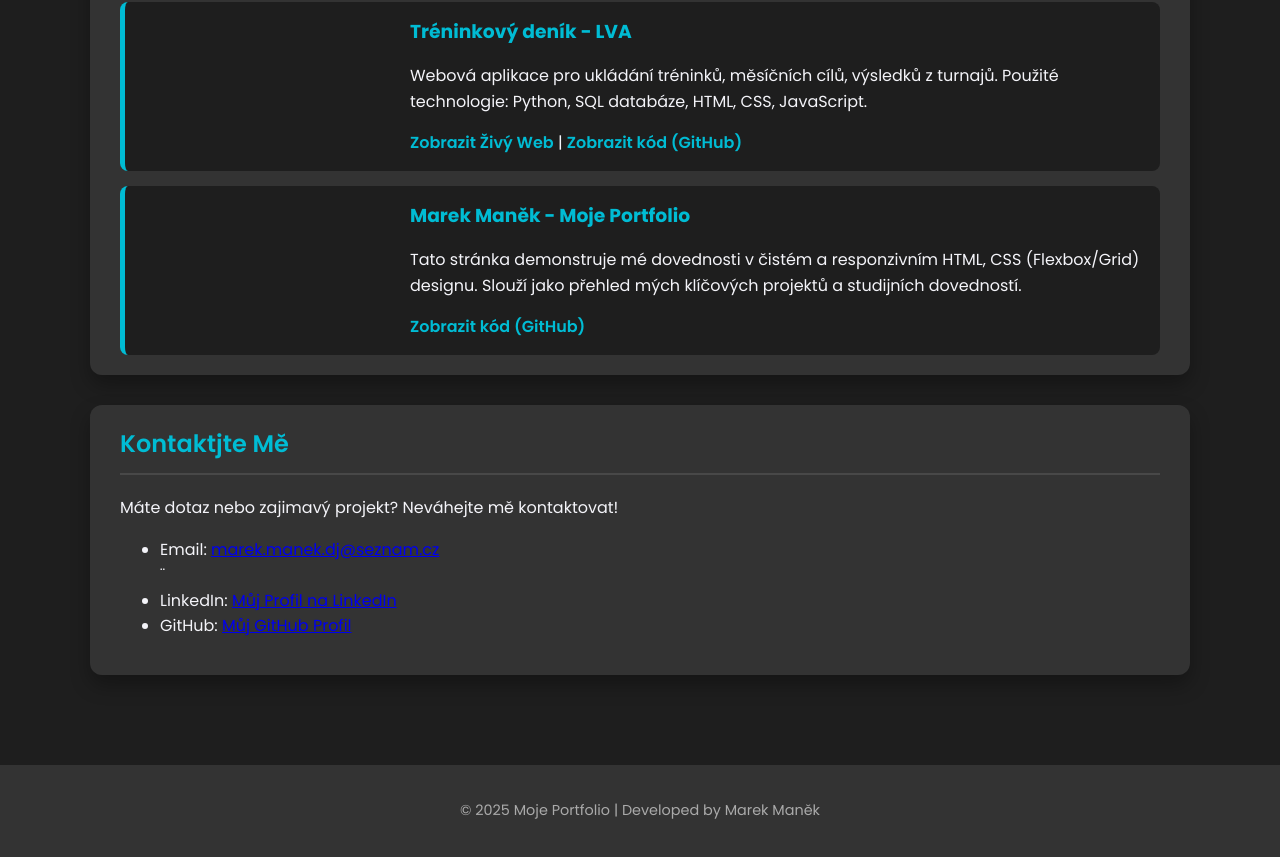
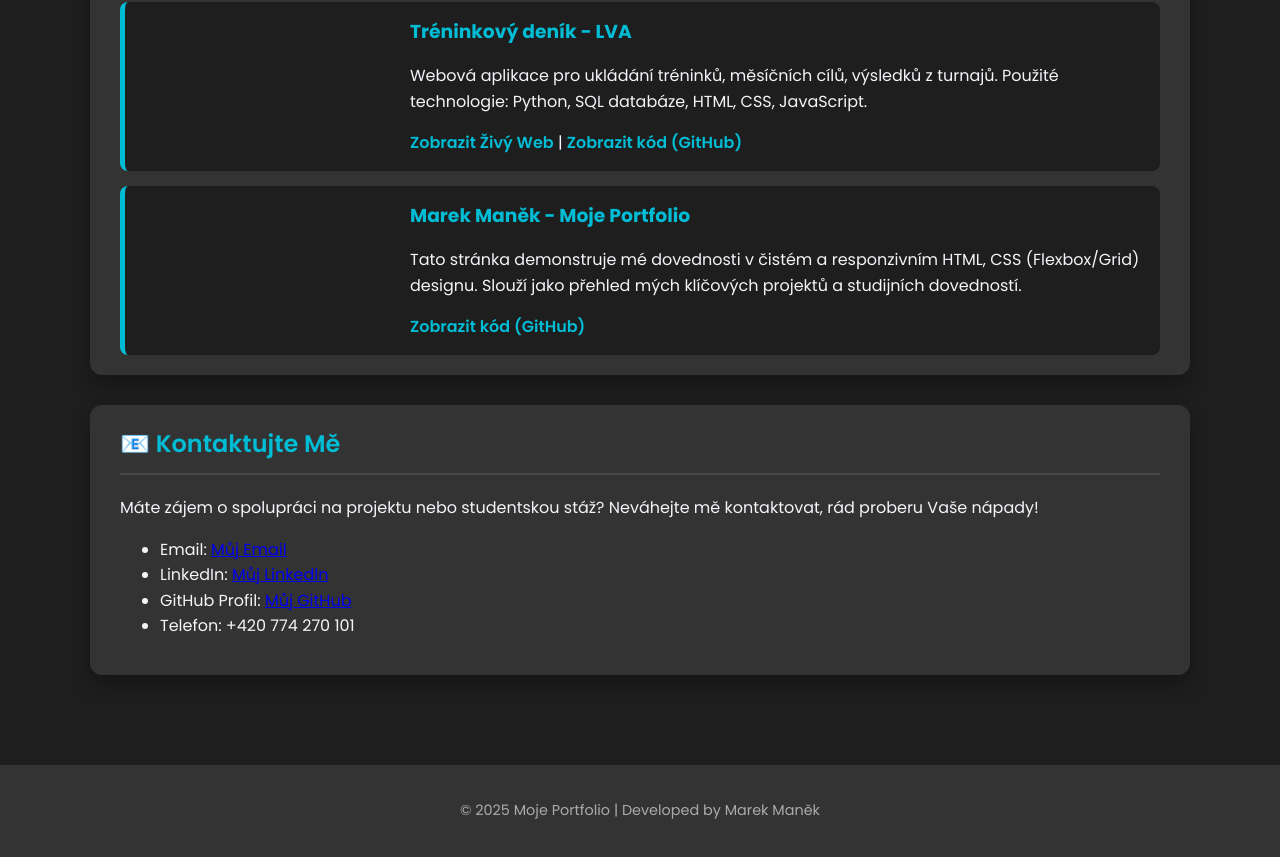
Before and after one commit to marekcze12/portfolio, a plain HTML site: page index.html in a window 1280 px wide. Shown: the part 665-1522 px from the top of the page. Drawn offline with Linux system fonts and the light colour scheme.

Commit message:
Update contact section with new information

```diff
--- a/index.html
+++ b/index.html
@@ -66,14 +66,17 @@
       </section>
 
       <section id="kontakt" class="karta">
-        <h2>Kontaktjte Mě</h2>
-        <p>Máte dotaz nebo zajimavý projekt? Neváhejte mě kontaktovat!</p>
-        <ul>
-          <li>Email: <a href="mailto:marek.manek.dj@seznam.cz">marek.manek.dj@seznam.cz</a></li>¨
-          <li>LinkedIn: <a href="https://www.linkedin.com/in/marek-man%C4%9Bk-5a9947339/" target="_blank">Můj Profil na LinkedIn</a></li>
-          <li>GitHub: <a href="https://github.com/marekcze12" target="_blank">Můj GitHub Profil</a></li>
-        </ul>
-      </section>
+    <h2>📧 Kontaktujte Mě</h2>
+    <p>Máte zájem o spolupráci na projektu nebo studentskou stáž? Neváhejte mě kontaktovat, rád proberu Vaše nápady!</p>
+
+    <ul>
+        <li>Email: <a href="mailto:marek.manek.dj@seznam.cz" target="_blank">Můj Email</a></li>
+        <li>LinkedIn: <a href="https://www.linkedin.com/in/marek-man%C4%9Bk-5a9947339/" target="_blank">Můj Linkedln</a></li>
+        <li>GitHub Profil: <a href="https://github.com/marekcze12" target="_blank">Můj GitHub</a></li>
+        <li>Telefon: +420 774 270 101</li>
+    </ul>
+
+</section>
     </div>
 
     <footer>
```
